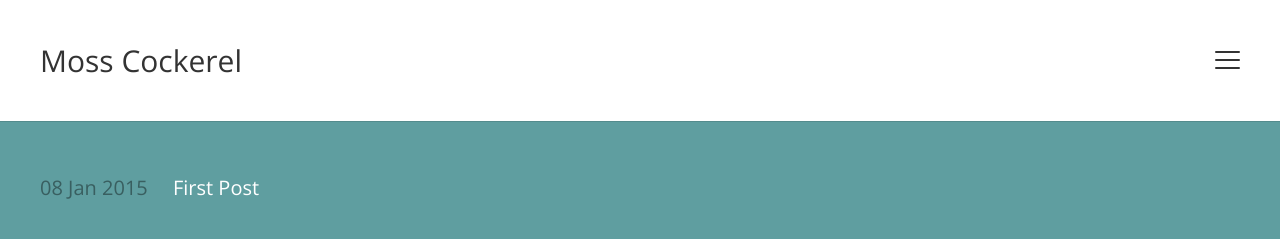
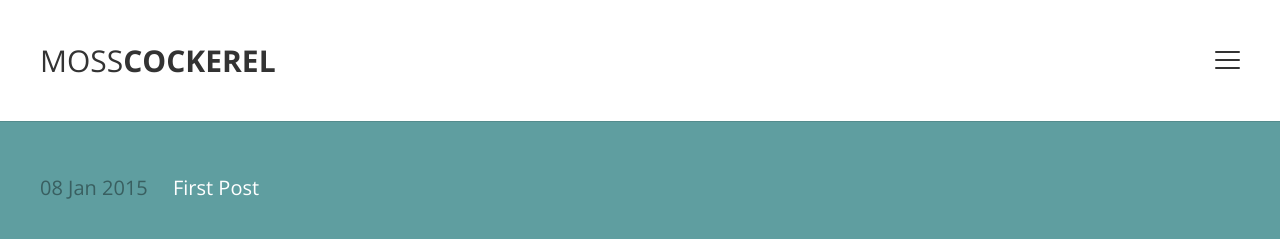
Before and after one commit to tsweite/tsweite.github.io, a Jekyll site: the page built from index.html, in a window 1280 px wide. Shown: the top 239 px of the page. Built offline with Jekyll 4.4.1, drawn with Linux system fonts in a browser that asks for light colours.

Commit message:
title change

```diff
--- a/_config.yml
+++ b/_config.yml
@@ -1,5 +1,5 @@
 # Title of your blog; shows in the header
-name: "Moss Cockerel"
+name: "MOSS<b>COCKEREL</b>"
 
 # Description of your content (will only be used on Google Search)
 description: "Is that a fungus?"
```
Also changed, not shown: 13 other files.
